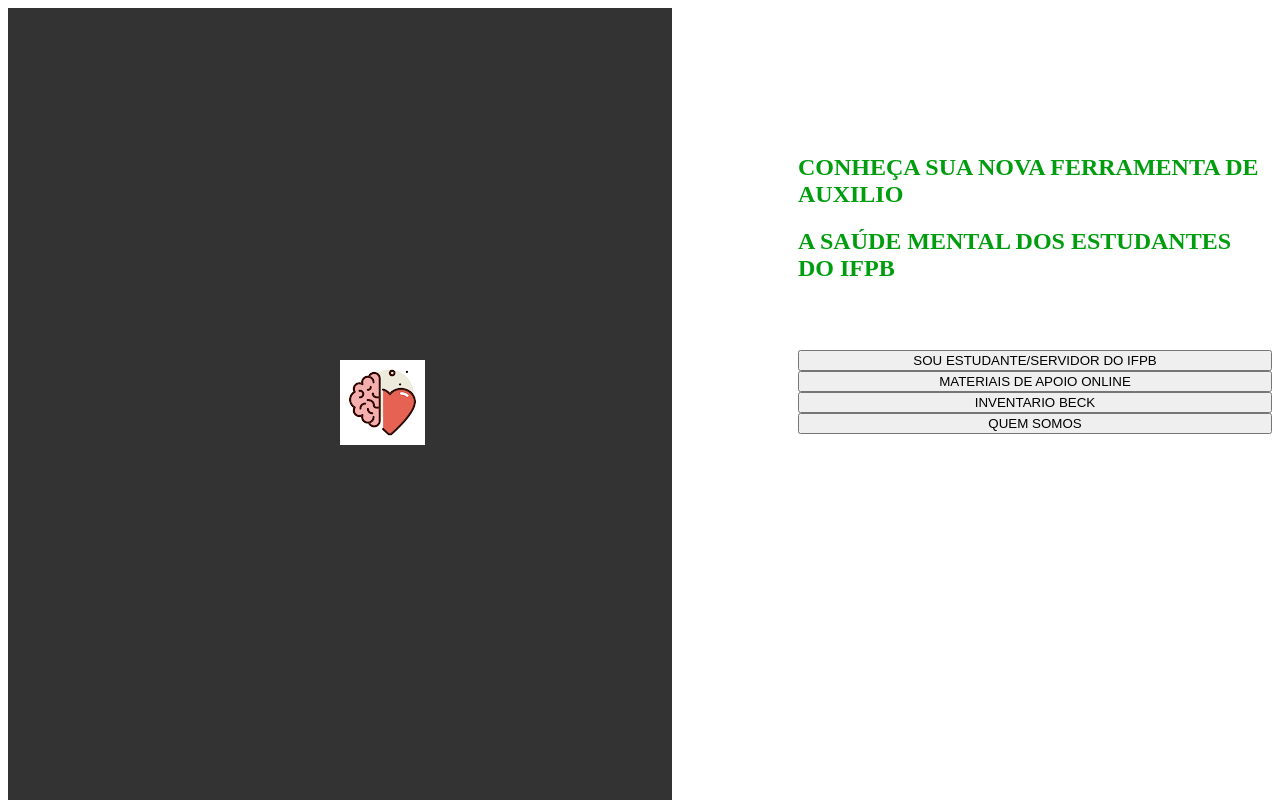
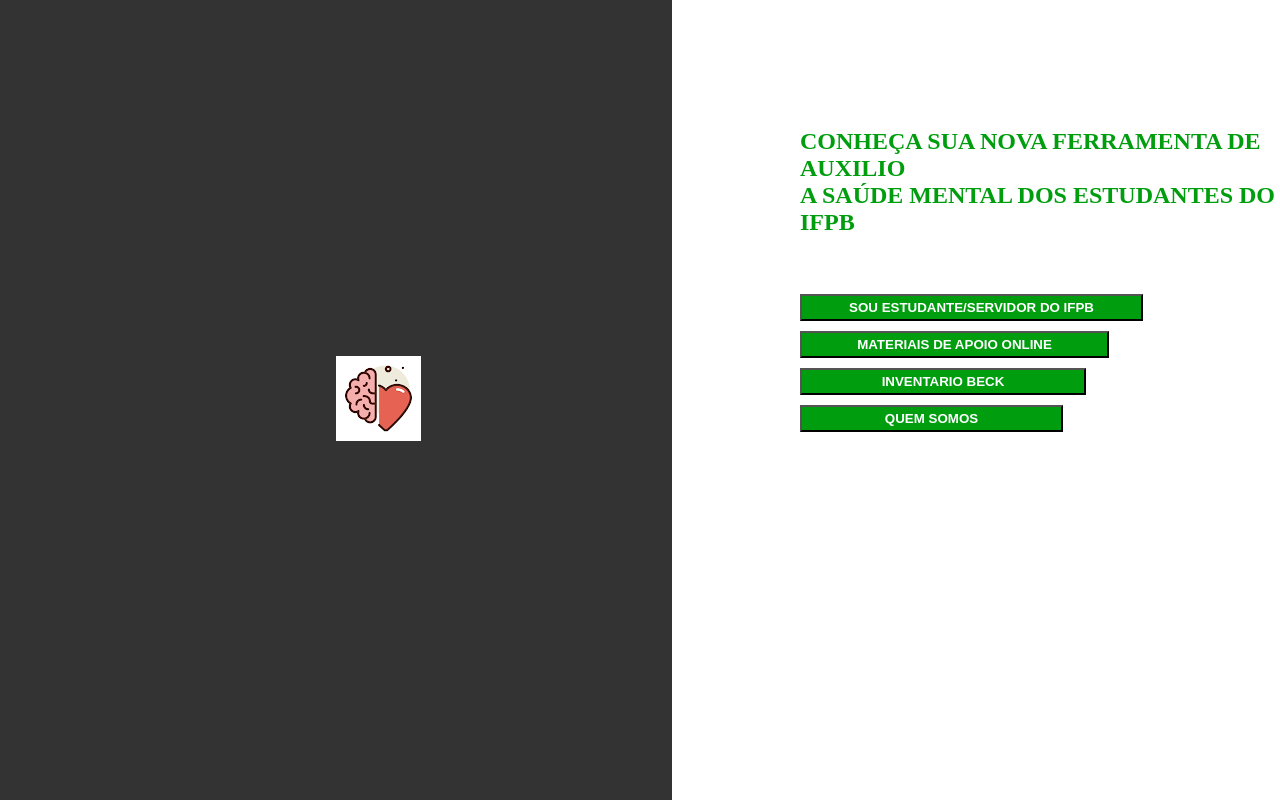
Before and after one commit to DaviVerissimo/HelpMind, a React (Create React App) app in the folder frontend/: page / in a window 1280 px wide. Built offline with nearby package versions, Linux system fonts and the light colour scheme.

Commit message:
Ajuste Home
Retirada das bodas do navegador. Mudanças de cor e ajustes no tamanho dos botoes.

```diff
--- a/frontend/src/pages/Home/index.js
+++ b/frontend/src/pages/Home/index.js
@@ -27,10 +27,10 @@ export default function Home(){
             </h1>
 
             <section className = "buttons" >
-                <button type = "submit">SOU ESTUDANTE/SERVIDOR DO IFPB</button>
-                <button type = "submit">MATERIAIS DE APOIO ONLINE</button>
-                <button type = "submit">INVENTARIO BECK</button>
-                <button type = "submit">QUEM SOMOS</button>
+                <button className = "btn1" type = "submit">SOU ESTUDANTE/SERVIDOR DO IFPB</button>
+                <button className = "btn2" type = "submit">MATERIAIS DE APOIO ONLINE</button>
+                <button className = "btn3" type = "submit">INVENTARIO BECK</button>
+                <button className = "btn4" type = "submit">QUEM SOMOS</button>
             </section>
 
         </section>
--- a/frontend/src/pages/Home/styles.css
+++ b/frontend/src/pages/Home/styles.css
@@ -9,6 +9,11 @@
     justify-content: space-between;
 }
 
+*{
+    margin: 0;
+    padding: 0;
+}
+
 .home-container{
     display: flex;
 }
@@ -16,7 +21,7 @@
 
 .quadrado{
     width:70%;
-    height: 99vh;
+    height: 100vh;
     background:#333333;
     display: flex;
     align-items: center;
@@ -39,3 +44,39 @@
     display: grid;
     padding-top: 10%;
 }
+
+.btn1{
+    background-color: #009e0f;
+    color: white;
+    font-weight: bold;
+    width: 343px;
+    height: 27px;
+    margin-top: 10px;
+}
+
+.btn2{
+    background-color: #009e0f;
+    color: white;
+    font-weight: bold;
+    width: 309px;
+    height: 27px;
+    margin-top: 10px;
+}
+
+.btn3{
+    background-color: #009e0f;
+    color: white;
+    font-weight: bold;
+    width: 286px;
+    height: 27px;
+    margin-top: 10px;
+}
+
+.btn4{
+    background-color: #009e0f;
+    color: white;
+    font-weight: bold;
+    width: 263px;
+    height: 27px;
+    margin-top: 10px;
+}
```
